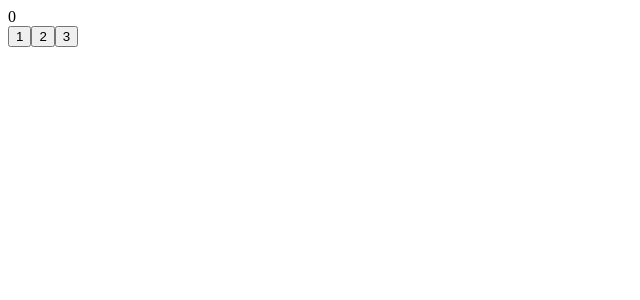
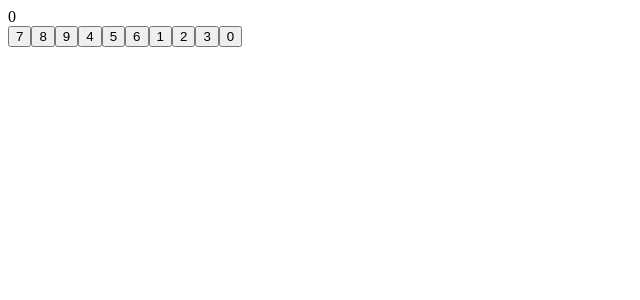
Before and after one commit to marcocarbajalb/proyecto2_web, a React (Vite) app: page / in a window 1280 px wide. Shown: the top 300 px of the page, without its empty margins (0-640 px from the left). Built offline with nearby package versions, Linux system fonts and the light colour scheme.

Commit message:
Componer Keypad y Calculator

```diff
--- a/src/App.tsx
+++ b/src/App.tsx
@@ -1,15 +1,9 @@
-import Button from './components/Button'
-import Display from './components/Display'
-import { useCalculator } from './hooks/useCalculator'
+import Calculator from './components/Calculator'
 
 function App () {
-  const { display, pressDigit } = useCalculator()
   return (
     <main>
-      <Display value={display} />
-      <Button label='1' onClick={() => pressDigit('1')} />
-      <Button label='2' onClick={() => pressDigit('2')} />
-      <Button label='3' onClick={() => pressDigit('3')} />
+      <Calculator />
     </main>
   )
 }
--- /dev/null
+++ b/src/components/Calculator.tsx
@@ -0,0 +1,15 @@
+import Display from './Display'
+import Keypad from './Keypad'
+import { useCalculator } from '../hooks/useCalculator'
+
+function Calculator () {
+  const { display, pressDigit } = useCalculator()
+  return (
+    <div className='calculator'>
+      <Display value={display} />
+      <Keypad onDigit={pressDigit} />
+    </div>
+  )
+}
+
+export default Calculator
--- /dev/null
+++ b/src/components/Keypad.tsx
@@ -0,0 +1,19 @@
+import Button from './Button'
+
+type KeypadProps = {
+  onDigit: (digit: string) => void
+}
+
+const DIGITS = ['7', '8', '9', '4', '5', '6', '1', '2', '3', '0']
+
+function Keypad ({ onDigit }: KeypadProps) {
+  return (
+    <div className='keypad'>
+      {DIGITS.map(d => (
+        <Button key={d} label={d} onClick={() => onDigit(d)} />
+      ))}
+    </div>
+  )
+}
+
+export default Keypad
```
